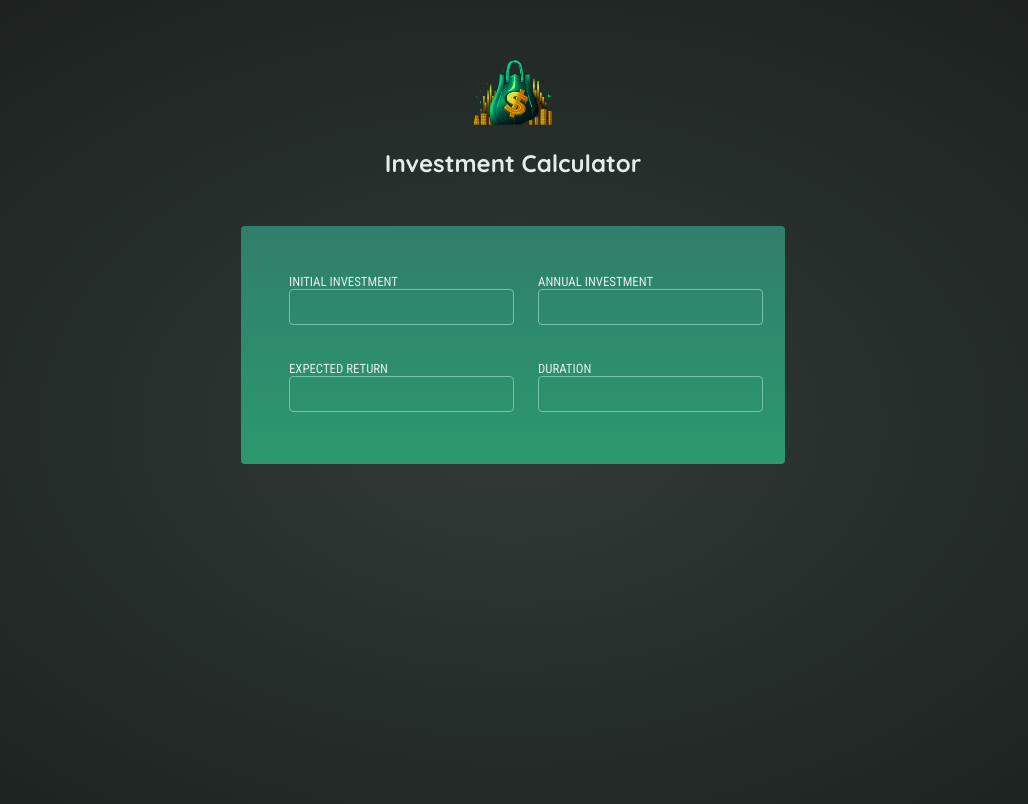
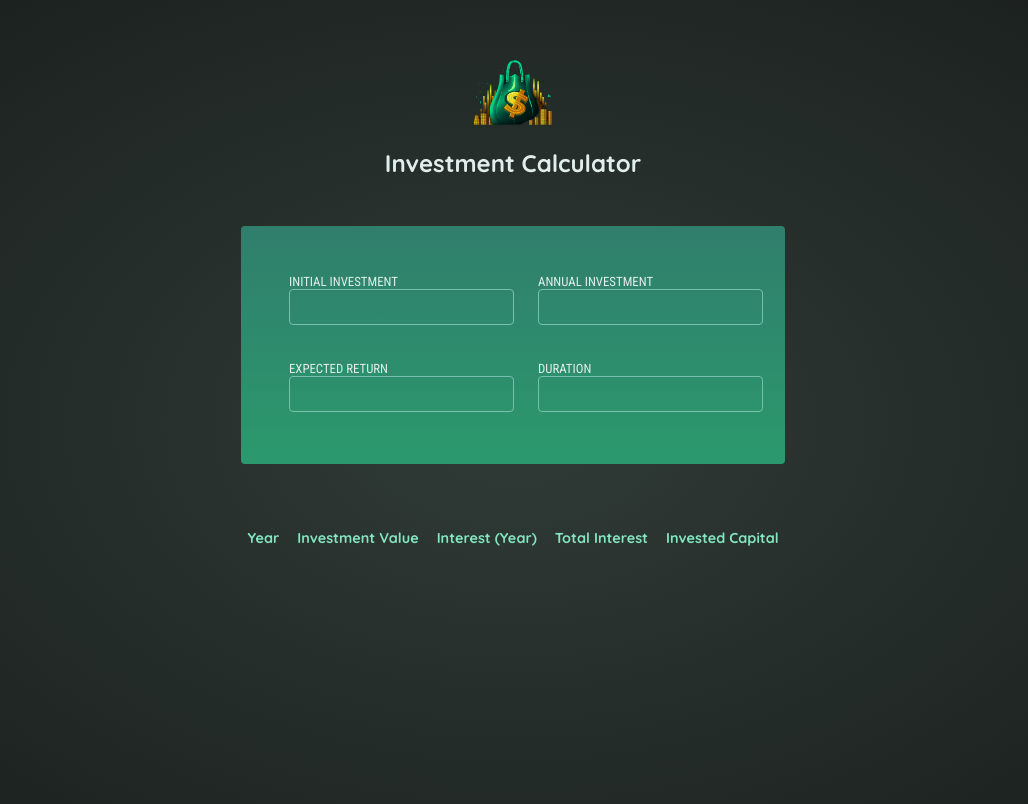
Before and after one commit to PRO-FesseR/Investment-Calculator, a React (Vite) app: page / in a window 1280 px wide. Shown: the top 804 px of the page, without its empty margins (127-1155 px from the left). Built offline with nearby package versions, Linux system fonts and the light colour scheme.

Commit message:
Implement functions to Handle Input

```diff
--- a/src/App.jsx
+++ b/src/App.jsx
@@ -1,5 +1,6 @@
 import InputComponent from "./Compnents/InputComponent.jsx";
 import {useState} from "react";
+import ResultsComponent from "./Compnents/ResultsComponent.jsx";
 function App() {
   const [investment, setInvestment] = useState({
     initialInvestment:0,
@@ -8,11 +9,17 @@ function App() {
     duration:0
   })
   function handleInput(investment){
-    // setInvestment(prevInvest=> );
+    setInvestment(prevInvest=> {
+      return{
+        ...prevInvest,
+        [investment.label] : investment.value,
+      }
+    });
   }
-  return (
-      <InputComponent/>
-  )
+  return (<>
+      <InputComponent InputHandler={handleInput}/>
+      <ResultsComponent />
+  </>)
 }
 
 export default App
--- a/src/Compnents/InputComponent.jsx
+++ b/src/Compnents/InputComponent.jsx
@@ -1,5 +1,5 @@
 import InputField from "./InputField.jsx";
-export default function InputComponent(){
+export default function InputComponent({InputHandler}){
     function handleInputChange(event){
         const input = Number(event.target.value);
         if(input) {
@@ -7,7 +7,7 @@ export default function InputComponent(){
                 .split(' ')
             label[0] = label[0].toLowerCase();
             label = label.join('')
-            console.log(label, input);
+            InputHandler({label:label, value:input})
         }
     }
     return(
--- a/src/Compnents/ResultsComponent.jsx
+++ b/src/Compnents/ResultsComponent.jsx
@@ -1,17 +1,16 @@
 export default function ResultsComponent(){
     return(
-        <table>
-            <tbody>
+        <table id="result">
+            <thead>
             <tr>
-                <thead>Year</thead>
-                <thead>Investment Value</thead>
-                <thead>Interest (Year)</thead>
-                <thead>Total Interest</thead>
-                <thead>Invested Capital</thead>
+                <th>Year</th>
+                <th>Investment Value</th>
+                <th>Interest (Year)</th>
+                <th>Total Interest</th>
+                <th>Invested Capital</th>
             </tr>
-            </tbody>
 
-
+            </thead>
         </table>
     )
 }
--- a/src/index.css
+++ b/src/index.css
@@ -75,7 +75,7 @@ body {
 }
 
 #result thead {
-  font-size: 0.7rem;
+  font-size: 0.9rem;
   color: #83e6c0;
 }
 
```
